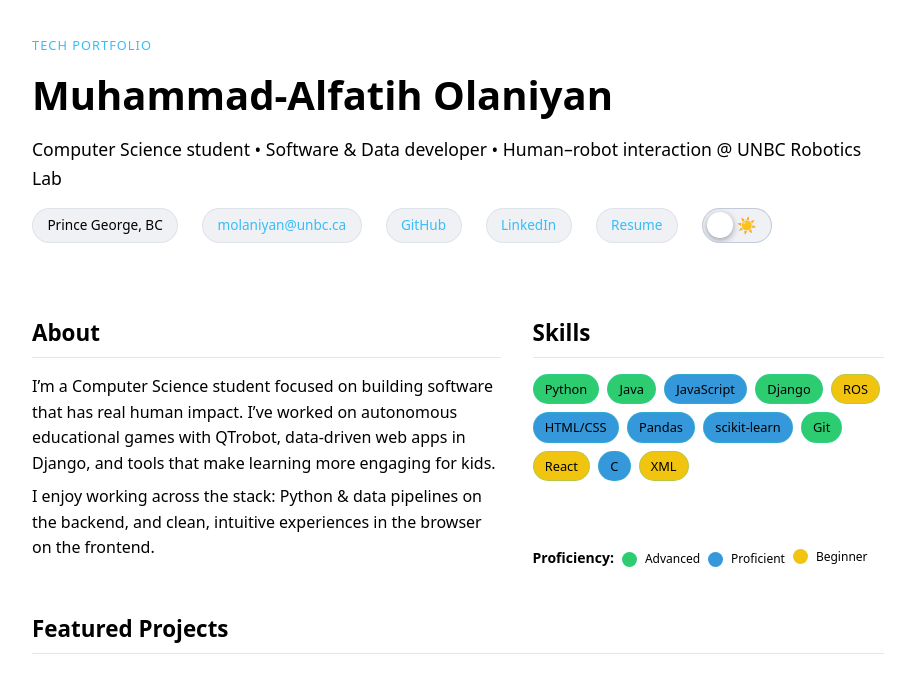
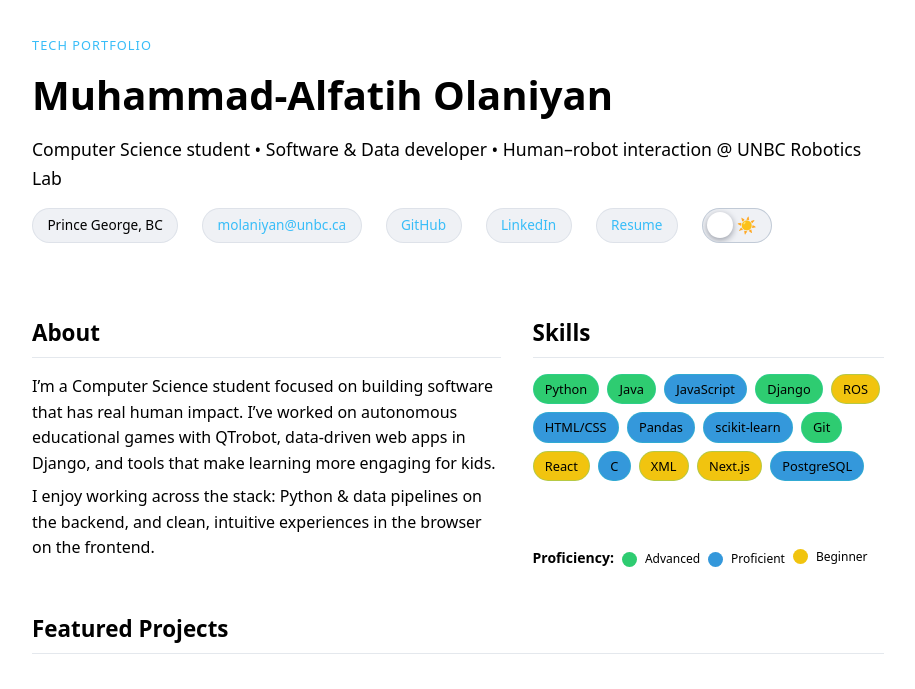
Before and after one commit to mola73/mola73.github.io, a plain HTML site: page index.html in a window 1280 px wide. Shown: the top 689 px of the page, without its empty margins (182-1097 px from the left). Drawn offline with Linux system fonts and the light colour scheme.

Commit message:
added 2 new skills

```diff
--- a/index.html
+++ b/index.html
@@ -67,6 +67,9 @@
           <span class="badge" style="background-color: #f1c40f">React</span>
           <span class="badge" style="background-color:#3498db">C</span>
            <span class="badge" style="background-color:#f1c40f">XML</span>
+           <span class="badge" style="background-color:#f1c40f">Next.js</span>
+            <span class="badge" style="background-color: #3498db">PostgreSQL</span>
+
         </div>
         <section>
         <br>
```
